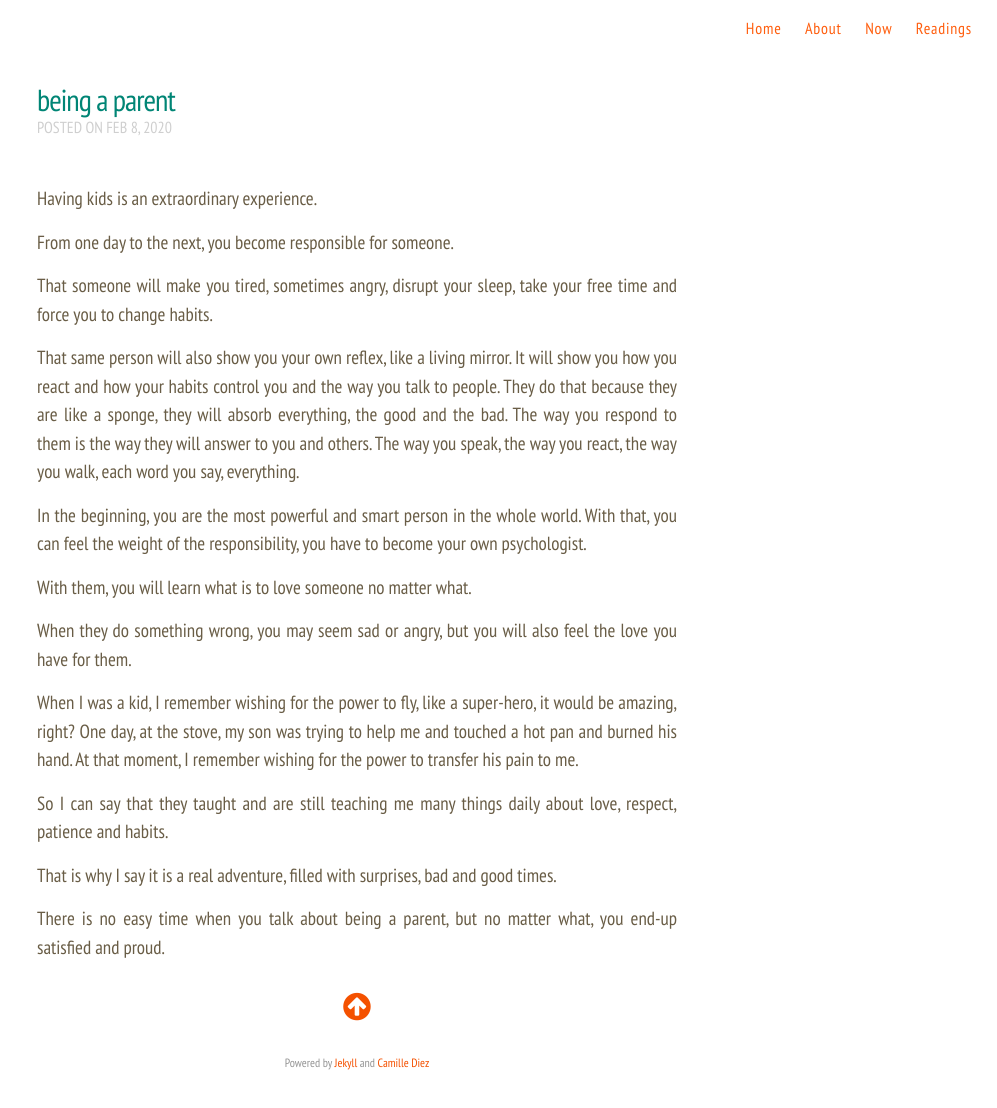
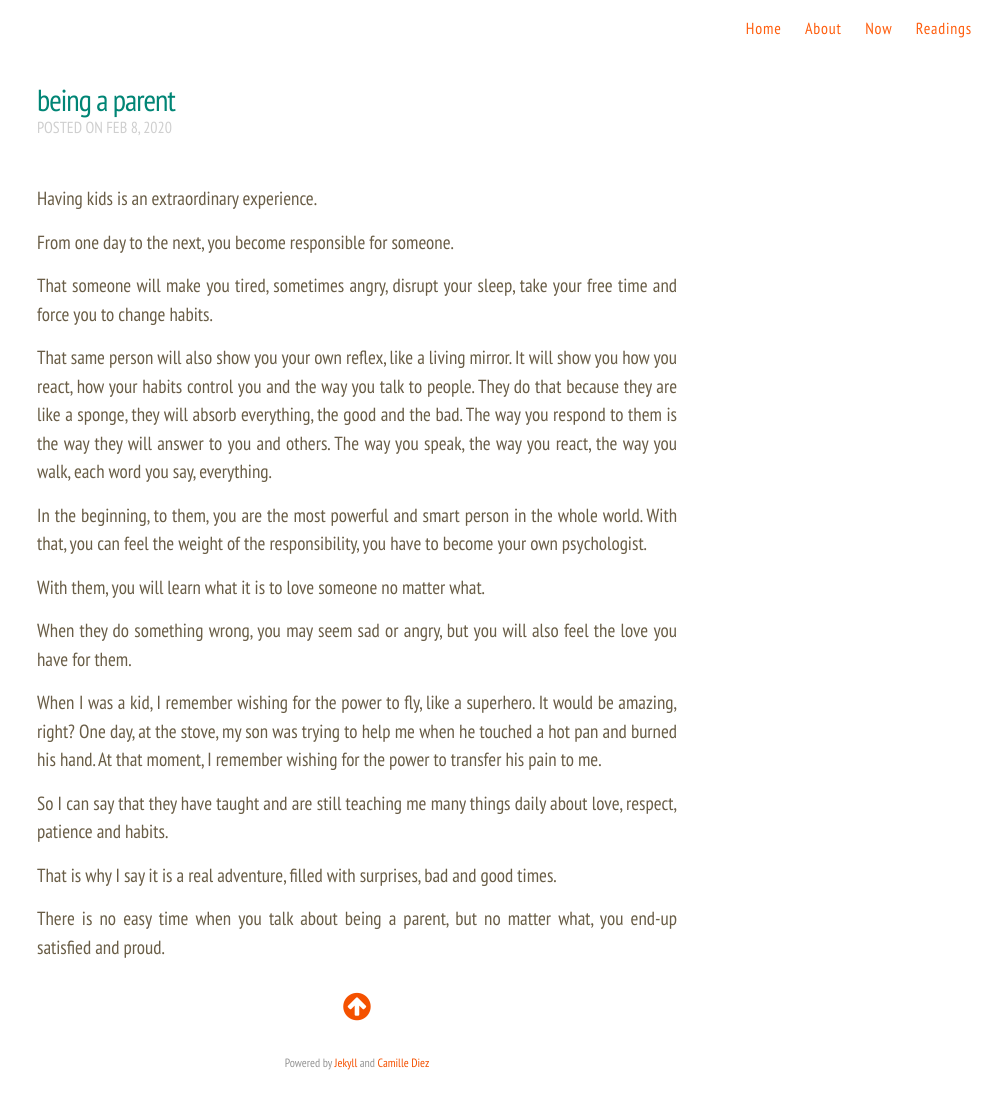
Before and after one commit to gerep/gerep.github.io, a Jekyll site: the page built from _posts/2020-02-08-being-a-parent.markdown, in a window 1280 px wide. Shown: the whole page, without its empty margins (283-1280 px from the left). Built offline with Jekyll 4.4.1, drawn with Linux system fonts in a browser that asks for light colours; nearby versions of some CDN libraries.

Commit message:
Update 2020-02-08-being-a-parent.markdown

```diff
--- a/_posts/2020-02-08-being-a-parent.markdown
+++ b/_posts/2020-02-08-being-a-parent.markdown
@@ -11,17 +11,17 @@ From one day to the next, you become responsible for someone.
 
 That someone will make you tired, sometimes angry, disrupt your sleep, take your free time and force you to change habits.
 
-That same person will also show you your own reflex, like a living mirror. It will show you how you react and how your habits control you and the way you talk to people. They do that because they are like a sponge, they will absorb everything, the good and the bad. The way you respond to them is the way they will answer to you and others. The way you speak, the way you react, the way you walk, each word you say, everything.
+That same person will also show you your own reflex, like a living mirror. It will show you how you react, how your habits control you and the way you talk to people. They do that because they are like a sponge, they will absorb everything, the good and the bad. The way you respond to them is the way they will answer to you and others. The way you speak, the way you react, the way you walk, each word you say, everything.
 
- In the beginning, you are the most powerful and smart person in the whole world. With that, you can feel the weight of the responsibility, you have to become your own psychologist.
+ In the beginning, to them, you are the most powerful and smart person in the whole world. With that, you can feel the weight of the responsibility, you have to become your own psychologist.
 
-With them, you will learn what is to love someone no matter what.
+With them, you will learn what it is to love someone no matter what.
 
 When they do something wrong, you may seem sad or angry, but you will also feel the love you have for them.
 
-When I was a kid, I remember wishing for the power to fly, like a super-hero, it would be amazing, right? One day, at the stove, my son was trying to help me and touched a hot pan and burned his hand. At that moment, I remember wishing for the power to transfer his pain to me.
+When I was a kid, I remember wishing for the power to fly, like a superhero. It would be amazing, right? One day, at the stove, my son was trying to help me when he touched a hot pan and burned his hand. At that moment, I remember wishing for the power to transfer his pain to me.
 
-So I can say that they taught and are still teaching me many things daily about love, respect, patience and habits.
+So I can say that they have taught and are still teaching me many things daily about love, respect, patience and habits.
 
 That is why I say it is a real adventure, filled with surprises, bad and good times.
 
```
